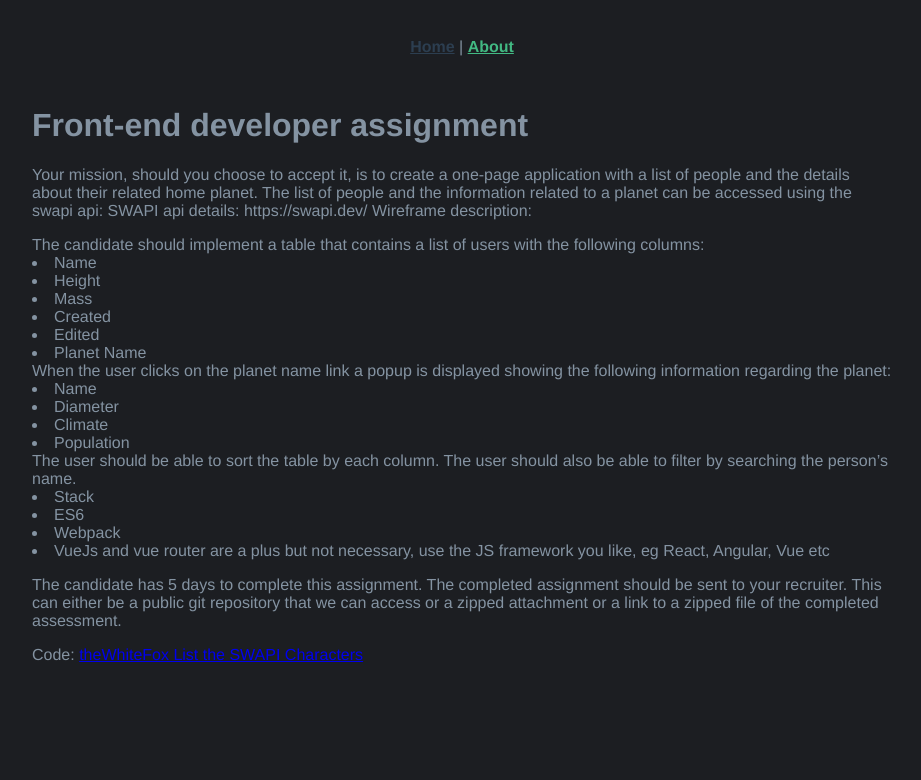
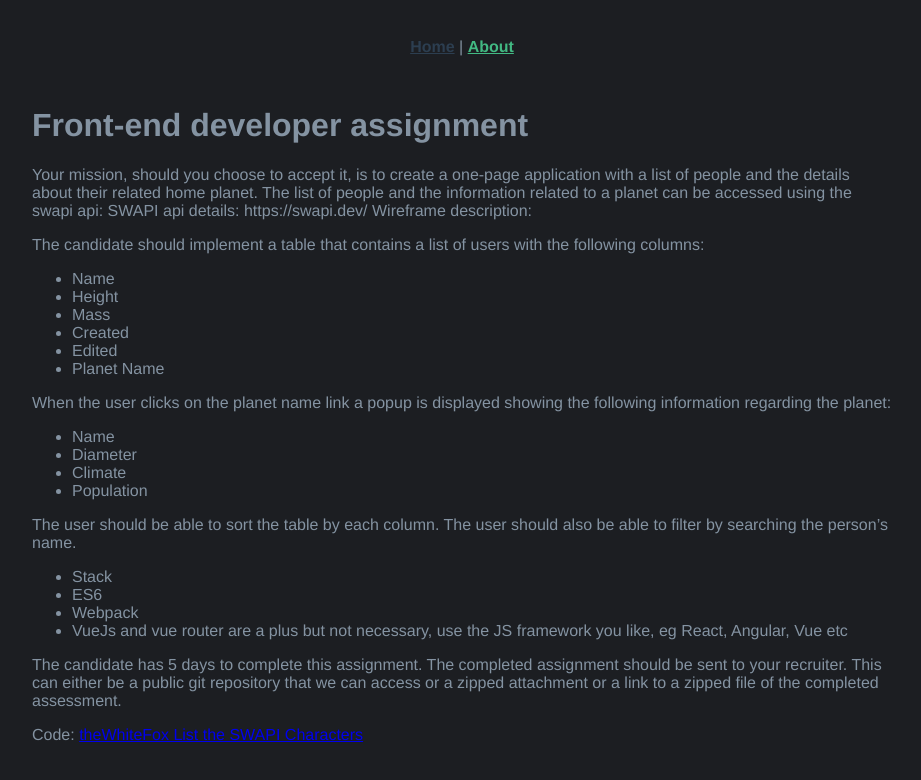
Before and after one commit to theWhiteFox/List-the-SWAPI-Characters, a Vue app: page /about in a window 1280 px wide. Shown: the top 780 px of the page, without its empty margins (178-1099 px from the left). Built offline with nearby package versions, Linux system fonts and the light colour scheme.

Commit message:
Update About.vue

```diff
--- a/src/views/About.vue
+++ b/src/views/About.vue
@@ -7,26 +7,27 @@
       planet. The list of people and the information related to a planet can be
       accessed using the swapi api: SWAPI api details: https://swapi.dev/
       Wireframe description:
-    </p>
-    The candidate should implement a table that contains a list of users with
+    </p>The candidate should implement a table that contains a list of users with
     the following columns:
+    <ul>
       <li>Name</li>
       <li>Height</li>
       <li>Mass</li>
       <li>Created</li>
       <li>Edited</li>
       <li>Planet Name</li>
-
-    When the user clicks on the planet name link a popup is displayed showing
-    the following information regarding the planet:
+    </ul>
+    <p>When the user clicks on the planet name link a popup is displayed showing
+    the following information regarding the planet:</p>
+    <ul>
       <li>Name</li>
       <li>Diameter</li>
       <li>Climate</li>
       <li>Population</li>
-
+    </ul>
 The user should be able to sort the table by each column. The user should
     also be able to filter by searching the person’s name.
-
+    <ul>
       <li>Stack</li>
       <li>ES6</li>
       <li>Webpack</li>
@@ -34,14 +35,19 @@
         VueJs and vue router are a plus but not necessary, use the JS framework
         you like, eg React, Angular, Vue etc
       </li>
-
+    </ul>
     <p>
       The candidate has 5 days to complete this assignment. The completed
       assignment should be sent to your recruiter. This can either be a public
       git repository that we can access or a zipped attachment or a link to a
       zipped file of the completed assessment.
     </p>
-    <p>Code: <a href="https://github.com/theWhiteFox/List-the-SWAPI-Characters">theWhiteFox List the SWAPI Characters</a></p>
+    <p>
+      Code:
+      <a
+        href="https://github.com/theWhiteFox/List-the-SWAPI-Characters"
+      >theWhiteFox List the SWAPI Characters</a>
+    </p>
   </div>
 </template>
 
```
Lines whose indentation alone changed are shown as unchanged.
